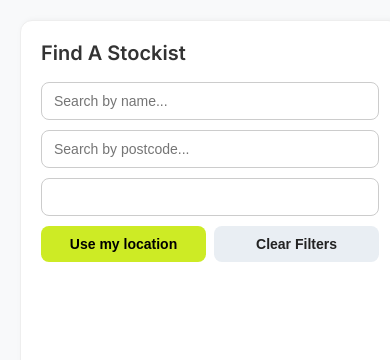
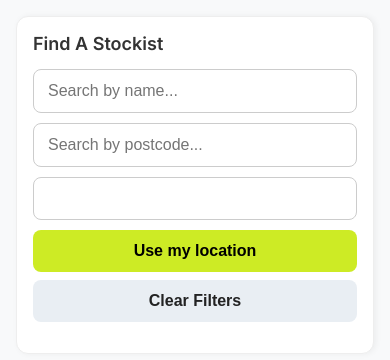
Before and after one commit to LukeCreativeInd/Clean-Eats-Stockist-Map, a website: page index.html in a window 390 px wide. Drawn offline with nearby package versions, Linux system fonts and the light colour scheme; no server answers.

Commit message:
Update style.css

```diff
--- a/style.css
+++ b/style.css
@@ -128,3 +128,57 @@ body {
   box-shadow: 0 0 3px rgba(0,0,0,0.4);
   cursor: pointer;
 }
+
+/* ========= Responsive ========= */
+
+/* Tablet and down */
+@media (max-width: 1024px) {
+  #container {
+    grid-template-columns: 1fr; /* stack */
+    gap: 12px;
+    padding: 16px;
+  }
+
+  #stockist-list {
+    height: auto;          /* let content size it */
+    max-height: none;
+  }
+
+  #map {
+    height: auto;
+    aspect-ratio: 16 / 11; /* give the map a healthy block of space */
+    min-height: 420px;     /* fallback if aspect-ratio unsupported */
+  }
+}
+
+/* Small phones */
+@media (max-width: 600px) {
+  #stockist-list {
+    padding: 16px;
+  }
+
+  #stockist-list h2 {
+    font-size: 18px;
+  }
+
+  #stockist-list input,
+  #stockist-list select {
+    font-size: 16px;   /* friendlier tap targets */
+    padding: 12px 14px;
+  }
+
+  .btn-row {
+    grid-template-columns: 1fr; /* buttons stack */
+  }
+
+  #use-location,
+  #clear-filters {
+    font-size: 16px;
+    padding: 12px 14px;
+  }
+
+  #map {
+    aspect-ratio: 1 / 1;  /* taller map on narrow screens */
+    min-height: 440px;
+  }
+}
```
